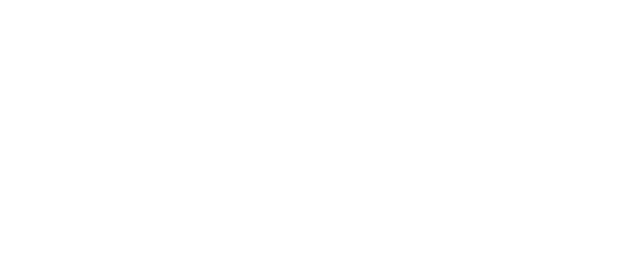
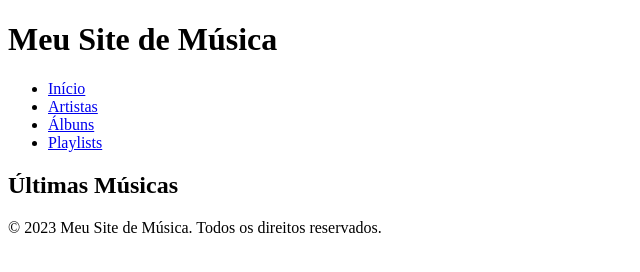
Before and after one commit to derickcarriel/projeto-2t-2mb, a plain HTML site: page index.html in a window 1280 px wide. Shown: the whole page, without its empty margins (0-640 px from the left). Drawn offline with Linux system fonts and the light colour scheme.

Commit message:
Update index.html

```diff
--- a/index.html
+++ b/index.html
@@ -1,12 +1,34 @@
 <!DOCTYPE html>
-<html lang="en">
+<html>
 <head>
-    <meta charset="UTF-8">
-    <meta http-equiv="X-UA-Compatible" content="IE=edge">
-    <meta name="viewport" content="width=device-width, initial-scale=1.0">
-    <title>Document</title>
+  <title>Meu Site de Música</title>
+  <link rel="stylesheet" type="text/css" href="style.css">
 </head>
 <body>
+  <header>
+    <h1>Meu Site de Música</h1>
+  </header>
 
+  <nav>
+    <ul>
+      <li><a href="#">Início</a></li>
+      <li><a href="#">Artistas</a></li>
+      <li><a href="#">Álbuns</a></li>
+      <li><a href="#">Playlists</a></li>
+    </ul>
+  </nav>
+
+  <main>
+    <h2>Últimas Músicas</h2>
+    <div id="latest-songs">
+      <!-- Aqui você pode exibir as últimas músicas -->
+    </div>
+  </main>
+
+  <footer>
+    <p>&copy; 2023 Meu Site de Música. Todos os direitos reservados.</p>
+  </footer>
+
+  <script src="script.js"></script>
 </body>
 </html>
```
